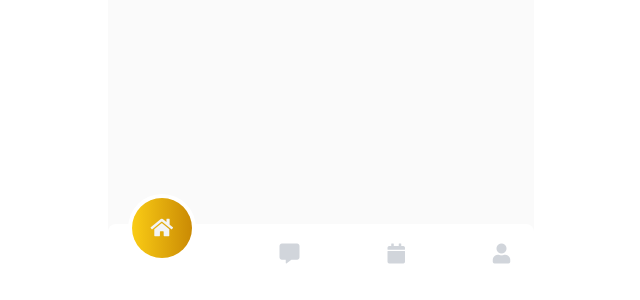
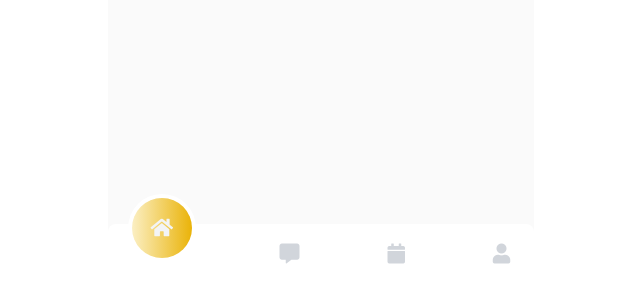
Before and after one commit to or-abdillh/real-state-app, a Vue app: page / in a window 1280 px wide. Shown: the part 500-800 px from the top of the page, without its empty margins (319-959 px from the left). Built offline with nearby package versions, Linux system fonts and the light colour scheme.

Commit message:
Update Components

```diff
--- a/src/components/BottomBar.vue
+++ b/src/components/BottomBar.vue
@@ -8,7 +8,7 @@
 }
 
 .active {
-  @apply duration-300 grid place-items-center text-gray-100 bg-gradient-to-r from-yellow-400 to-yellow-600 ring-4 ring-white;
+  @apply duration-300 grid place-items-center text-gray-100 bg-gradient-to-r from-blond to-yellow-500 ring-4 ring-white;
   transform: translateY(-70%);
   width: 60px;
   height: 60px;
--- a/tailwind.config.js
+++ b/tailwind.config.js
@@ -4,7 +4,12 @@ module.exports = {
     "./src/**/*.{vue,js,ts,jsx,tsx}"
   ],
   theme: {
-    extend: {},
+    extend: {
+      colors: {
+        'buff': '#F9DF8A',
+        'blond': '#FBEFC3'
+      }
+    },
   },
   plugins: [],
 }
```
Also changed, not shown: src/components/Header.vue (added), src/components/HeaderHome.vue (added).
